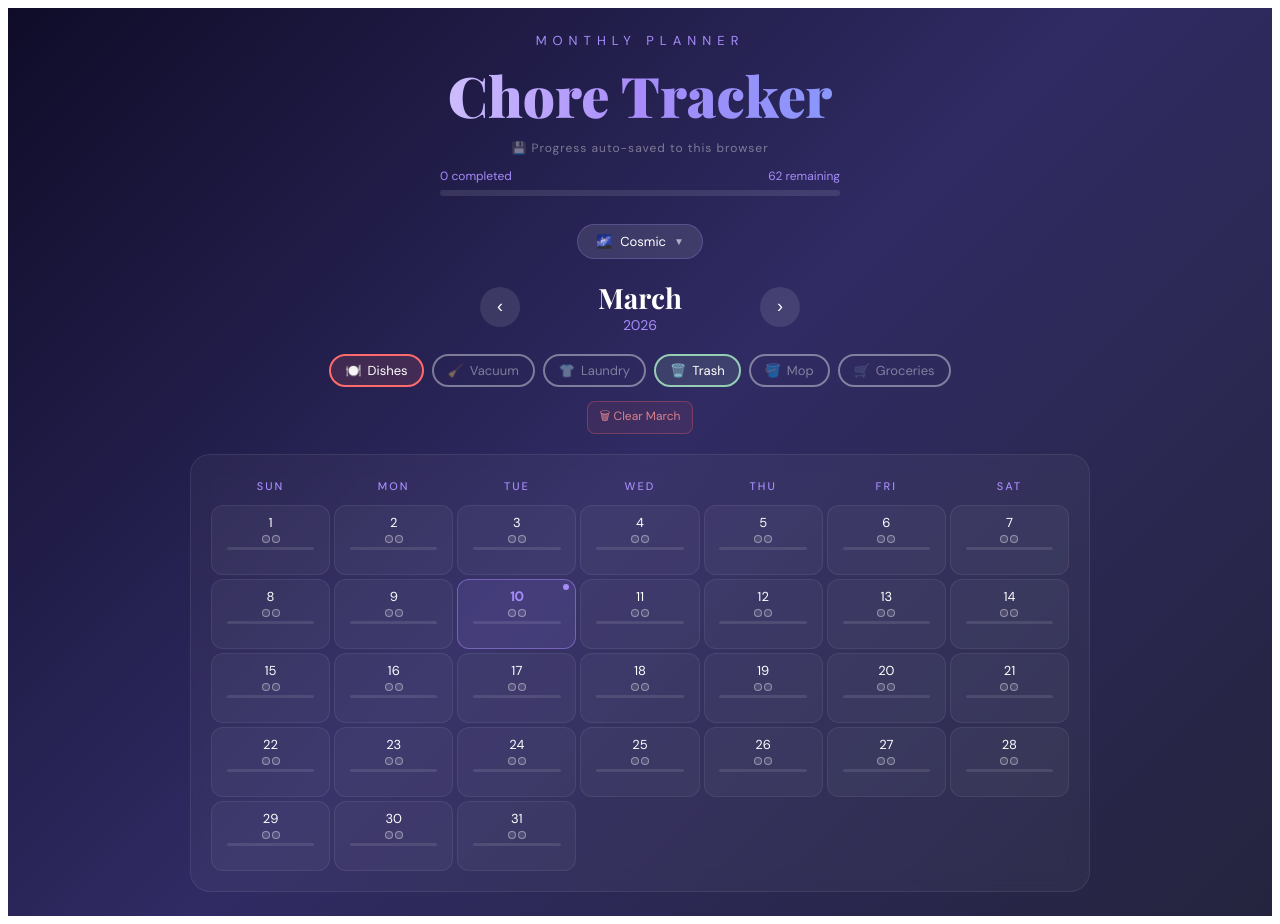
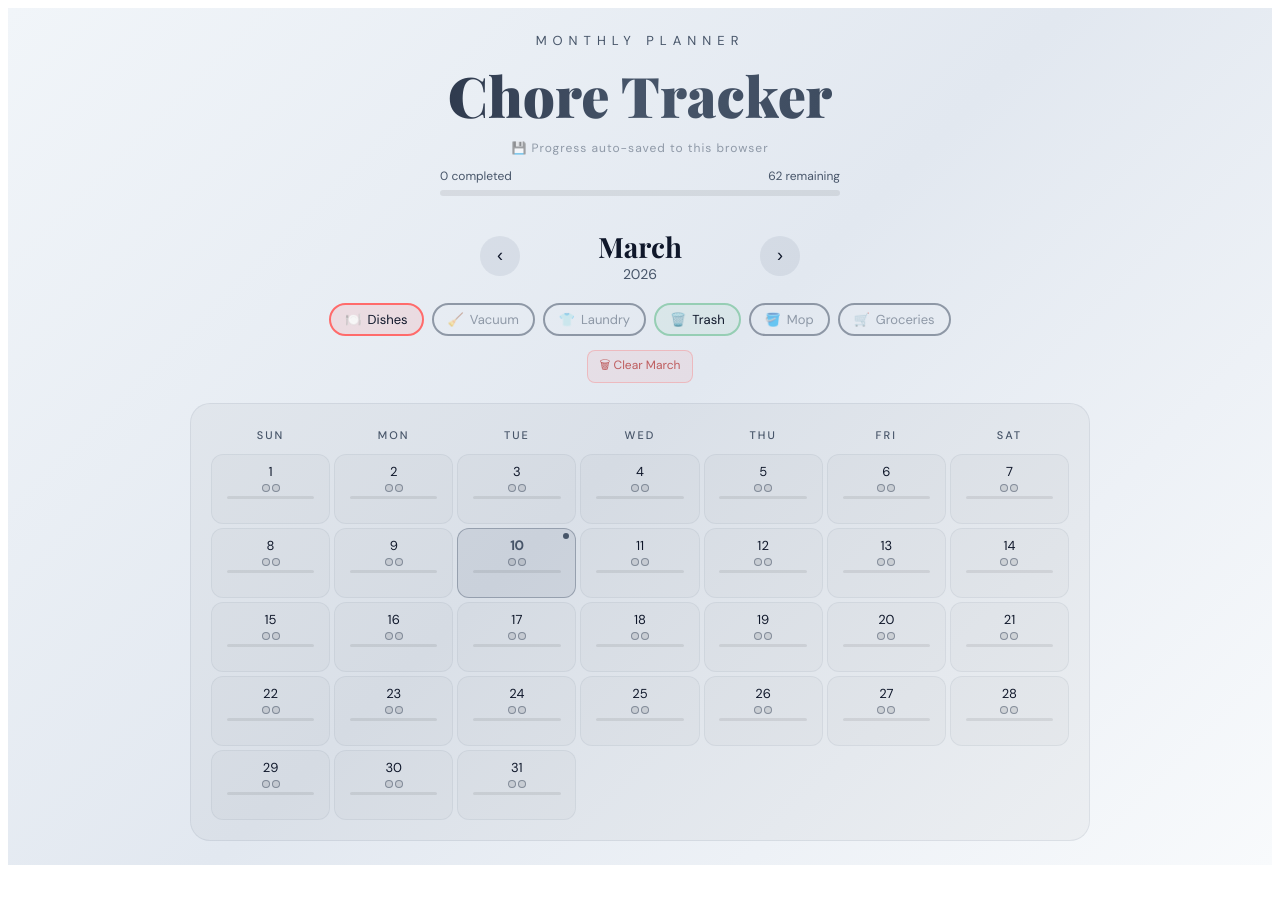
Before and after one commit to itsippis/chore-tracker, a React (Vite) app: page / in a window 1280 px wide. After the commit the page ends 873 px from the top, so only its background shows below. Built offline with nearby package versions, Linux system fonts and the light colour scheme.

Commit message:
Update to theme settings;set to slate

```diff
--- a/src/App.jsx
+++ b/src/App.jsx
@@ -9,74 +9,7 @@ const CHORES = [
   { id: 6, name: "Groceries", icon: "🛒", color: "#DDA0DD" },
 ];
 
-const THEMES = {
-  cosmic: {
-    name: "Cosmic", emoji: "🌌",
-    bg: "linear-gradient(135deg, #0f0c29, #302b63, #24243e)",
-    card: "rgba(255,255,255,0.04)", cardBorder: "rgba(255,255,255,0.08)",
-    accent: "#a78bfa", accent2: "#60a5fa", text: "#ffffff",
-    textMuted: "rgba(255,255,255,0.4)", panelBg: "rgba(255,255,255,0.06)",
-    panelBorder: "rgba(167,139,250,0.3)", dayBg: "rgba(255,255,255,0.04)",
-    dayBorder: "rgba(255,255,255,0.07)", todayBg: "rgba(167,139,250,0.12)",
-    todayBorder: "rgba(167,139,250,0.5)", selBg: "rgba(167,139,250,0.2)",
-    selBorder: "#a78bfa", progressBg: "rgba(255,255,255,0.1)",
-    progressFill: "linear-gradient(90deg, #a78bfa, #60a5fa)",
-    choreDoneFill: "#4ECDC4", btnBg: "rgba(255,255,255,0.1)",
-  },
-  forest: {
-    name: "Forest", emoji: "🌿",
-    bg: "linear-gradient(135deg, #1a2f1a, #2d4a2d, #1a3320)",
-    card: "rgba(255,255,255,0.05)", cardBorder: "rgba(100,200,100,0.1)",
-    accent: "#6ddb6d", accent2: "#a8e6a8", text: "#e8f5e8",
-    textMuted: "rgba(200,240,200,0.45)", panelBg: "rgba(100,200,100,0.07)",
-    panelBorder: "rgba(109,219,109,0.3)", dayBg: "rgba(255,255,255,0.04)",
-    dayBorder: "rgba(100,200,100,0.1)", todayBg: "rgba(109,219,109,0.12)",
-    todayBorder: "rgba(109,219,109,0.5)", selBg: "rgba(109,219,109,0.2)",
-    selBorder: "#6ddb6d", progressBg: "rgba(255,255,255,0.1)",
-    progressFill: "linear-gradient(90deg, #6ddb6d, #a8e6a8)",
-    choreDoneFill: "#52c97a", btnBg: "rgba(100,200,100,0.15)",
-  },
-  sunset: {
-    name: "Sunset", emoji: "🌅",
-    bg: "linear-gradient(135deg, #2d1b00, #4a2800, #3d1a0f)",
-    card: "rgba(255,255,255,0.04)", cardBorder: "rgba(255,160,50,0.1)",
-    accent: "#ffaa44", accent2: "#ff7744", text: "#fff4e6",
-    textMuted: "rgba(255,220,170,0.45)", panelBg: "rgba(255,160,50,0.07)",
-    panelBorder: "rgba(255,170,68,0.3)", dayBg: "rgba(255,255,255,0.04)",
-    dayBorder: "rgba(255,160,50,0.1)", todayBg: "rgba(255,170,68,0.12)",
-    todayBorder: "rgba(255,170,68,0.5)", selBg: "rgba(255,170,68,0.2)",
-    selBorder: "#ffaa44", progressBg: "rgba(255,255,255,0.1)",
-    progressFill: "linear-gradient(90deg, #ffaa44, #ff7744)",
-    choreDoneFill: "#ffcc44", btnBg: "rgba(255,160,50,0.15)",
-  },
-  ocean: {
-    name: "Ocean", emoji: "🌊",
-    bg: "linear-gradient(135deg, #001a2e, #003355, #001f3f)",
-    card: "rgba(255,255,255,0.04)", cardBorder: "rgba(50,180,220,0.1)",
-    accent: "#38bdf8", accent2: "#22d3ee", text: "#e0f4ff",
-    textMuted: "rgba(180,230,255,0.45)", panelBg: "rgba(50,180,220,0.07)",
-    panelBorder: "rgba(56,189,248,0.3)", dayBg: "rgba(255,255,255,0.04)",
-    dayBorder: "rgba(50,180,220,0.1)", todayBg: "rgba(56,189,248,0.12)",
-    todayBorder: "rgba(56,189,248,0.5)", selBg: "rgba(56,189,248,0.2)",
-    selBorder: "#38bdf8", progressBg: "rgba(255,255,255,0.1)",
-    progressFill: "linear-gradient(90deg, #38bdf8, #22d3ee)",
-    choreDoneFill: "#34d399", btnBg: "rgba(50,180,220,0.15)",
-  },
-  rose: {
-    name: "Rose", emoji: "🌸",
-    bg: "linear-gradient(135deg, #f9f0f3, #fce4ec, #f3e5f5)",
-    card: "rgba(0,0,0,0.03)", cardBorder: "rgba(200,100,130,0.12)",
-    accent: "#e05c8a", accent2: "#c2185b", text: "#2d1a22",
-    textMuted: "rgba(100,50,70,0.5)", panelBg: "rgba(200,100,130,0.06)",
-    panelBorder: "rgba(224,92,138,0.25)", dayBg: "rgba(0,0,0,0.02)",
-    dayBorder: "rgba(200,100,130,0.1)", todayBg: "rgba(224,92,138,0.1)",
-    todayBorder: "rgba(224,92,138,0.45)", selBg: "rgba(224,92,138,0.15)",
-    selBorder: "#e05c8a", progressBg: "rgba(0,0,0,0.08)",
-    progressFill: "linear-gradient(90deg, #e05c8a, #c2185b)",
-    choreDoneFill: "#e05c8a", btnBg: "rgba(200,100,130,0.12)",
-  },
-  slate: {
-    name: "Slate", emoji: "🪨",
+const T = {
   bg: "linear-gradient(135deg, #f1f5f9, #e2e8f0, #f8fafc)",
   card: "rgba(0,0,0,0.03)", cardBorder: "rgba(100,116,139,0.12)",
   accent: "#475569", accent2: "#334155", text: "#0f172a",
@@ -87,7 +20,6 @@ const THEMES = {
   selBorder: "#475569", progressBg: "rgba(0,0,0,0.08)",
   progressFill: "linear-gradient(90deg, #475569, #334155)",
   choreDoneFill: "#475569", btnBg: "rgba(100,116,139,0.12)",
-  },
 };
 
 const MONTHS = ["January","February","March","April","May","June","July","August","September","October","November","December"];
@@ -113,11 +45,8 @@ export default function ChoreTracker() {
   const [year, setYear] = useState(today.getFullYear());
   const [completed, setCompleted] = useLocalStorage("chore-completed", {});
   const [activeChores, setActiveChores] = useLocalStorage("chore-active", [1, 4]);
-  const [themeKey, setThemeKey] = useLocalStorage("chore-theme", "cosmic");
   const [selectedDay, setSelectedDay] = useState(null);
-  const [showThemes, setShowThemes] = useState(false);
 
-  const t = THEMES[themeKey] || THEMES.cosmic;
   const daysInMonth = getDaysInMonth(month, year);
   const firstDay = getFirstDay(month, year);
 
@@ -145,68 +74,42 @@ export default function ChoreTracker() {
     setCompleted(prev => { const n = {...prev}; Object.keys(n).forEach(k => { if (k.startsWith(prefix)) delete n[k]; }); return n; });
   };
 
-  const isDark = !["rose","slate"].includes(themeKey);
-
   return (
-    <div style={{ minHeight: "100vh", background: t.bg, fontFamily: "'Georgia', serif", padding: "24px 16px", color: t.text, transition: "background 0.4s, color 0.3s" }}>
+    <div style={{ minHeight: "100vh", background: T.bg, fontFamily: "'Georgia', serif", padding: "24px 16px", color: T.text }}>
       <style>{`
         @import url('https://fonts.googleapis.com/css2?family=Playfair+Display:wght@400;700;900&family=DM+Sans:wght@300;400;500&display=swap');
         * { box-sizing: border-box; }
         .day-cell { transition: all 0.2s ease; cursor: pointer; }
         .day-cell:hover { transform: scale(1.04); z-index: 10; }
-        .nav-btn { transition: all 0.2s; cursor: pointer; border: none; color: ${t.text}; border-radius: 50%; width: 40px; height: 40px; font-size: 18px; display: flex; align-items: center; justify-content: center; background: ${t.btnBg}; }
-        .nav-btn:hover { opacity: 0.8; transform: scale(1.1); }
+        .nav-btn { transition: all 0.2s; cursor: pointer; border: none; color: ${T.text}; border-radius: 50%; width: 40px; height: 40px; font-size: 18px; display: flex; align-items: center; justify-content: center; background: ${T.btnBg}; }
+        .nav-btn:hover { opacity: 0.7; transform: scale(1.1); }
         .panel-slide { animation: slideIn 0.25s ease; }
         @keyframes slideIn { from { opacity:0; transform: translateY(10px); } to { opacity:1; transform: translateY(0); } }
         .progress-fill { transition: width 0.6s cubic-bezier(0.4,0,0.2,1); }
-        .theme-btn { transition: all 0.2s; cursor: pointer; }
-        .theme-btn:hover { transform: scale(1.08); }
-        .clear-btn { transition: all 0.2s; cursor: pointer; border: 1px solid rgba(255,100,100,0.3); background: rgba(255,100,100,0.08); color: rgba(255,150,150,0.8); border-radius: 8px; padding: 5px 12px; font-size: 12px; font-family: 'DM Sans', sans-serif; }
-        .clear-btn:hover { background: rgba(255,100,100,0.2); }
+        .clear-btn { transition: all 0.2s; cursor: pointer; border: 1px solid rgba(255,100,100,0.3); background: rgba(255,100,100,0.08); color: rgba(180,60,60,0.8); border-radius: 8px; padding: 5px 12px; font-size: 12px; font-family: 'DM Sans', sans-serif; }
+        .clear-btn:hover { background: rgba(255,100,100,0.15); }
         ::-webkit-scrollbar { width: 4px; }
-        ::-webkit-scrollbar-thumb { background: rgba(128,128,128,0.3); border-radius: 2px; }
+        ::-webkit-scrollbar-thumb { background: rgba(100,116,139,0.3); border-radius: 2px; }
       `}</style>
 
       <div style={{ maxWidth: 900, margin: "0 auto" }}>
 
         {/* Header */}
-        <div style={{ textAlign: "center", marginBottom: 28 }}>
-          <div style={{ fontSize: 13, letterSpacing: 6, color: t.accent, textTransform: "uppercase", marginBottom: 8, fontFamily: "'DM Sans', sans-serif" }}>Monthly Planner</div>
-          <h1 style={{ fontFamily: "'Playfair Display', serif", fontSize: "clamp(2rem, 5vw, 3.5rem)", fontWeight: 900, margin: 0, background: `linear-gradient(90deg, ${t.text}, ${t.accent}, ${t.accent2})`, WebkitBackgroundClip: "text", WebkitTextFillColor: "transparent" }}>
+        <div style={{ textAlign: "center", marginBottom: 32 }}>
+          <div style={{ fontSize: 13, letterSpacing: 6, color: T.accent, textTransform: "uppercase", marginBottom: 8, fontFamily: "'DM Sans', sans-serif" }}>Monthly Planner</div>
+          <h1 style={{ fontFamily: "'Playfair Display', serif", fontSize: "clamp(2rem, 5vw, 3.5rem)", fontWeight: 900, margin: 0, background: `linear-gradient(90deg, ${T.text}, ${T.accent}, ${T.accent2})`, WebkitBackgroundClip: "text", WebkitTextFillColor: "transparent" }}>
             Chore Tracker
           </h1>
-          <div style={{ marginTop: 8, fontSize: 12, color: t.textMuted, fontFamily: "'DM Sans', sans-serif", letterSpacing: 1 }}>
+          <div style={{ marginTop: 8, fontSize: 12, color: T.textMuted, fontFamily: "'DM Sans', sans-serif", letterSpacing: 1 }}>
             💾 Progress auto-saved to this browser
           </div>
-          {/* Progress bar */}
           <div style={{ marginTop: 12, maxWidth: 400, margin: "12px auto 0" }}>
-            <div style={{ display: "flex", justifyContent: "space-between", fontSize: 12, color: t.accent, fontFamily: "'DM Sans', sans-serif", marginBottom: 6 }}>
+            <div style={{ display: "flex", justifyContent: "space-between", fontSize: 12, color: T.accent, fontFamily: "'DM Sans', sans-serif", marginBottom: 6 }}>
               <span>{totalDone} completed</span><span>{totalPossible - totalDone} remaining</span>
             </div>
-            <div style={{ height: 6, background: t.progressBg, borderRadius: 99, overflow: "hidden" }}>
-              <div className="progress-fill" style={{ height: "100%", borderRadius: 99, background: t.progressFill, width: `${totalPossible ? (totalDone/totalPossible*100) : 0}%` }} />
+            <div style={{ height: 6, background: T.progressBg, borderRadius: 99, overflow: "hidden" }}>
+              <div className="progress-fill" style={{ height: "100%", borderRadius: 99, background: T.progressFill, width: `${totalPossible ? (totalDone/totalPossible*100) : 0}%` }} />
             </div>
-          </div>
-        </div>
-
-        {/* Theme picker */}
-        <div style={{ display: "flex", justifyContent: "center", marginBottom: 20 }}>
-          <div style={{ position: "relative" }}>
-            <button className="theme-btn" onClick={() => setShowThemes(p => !p)}
-              style={{ display: "flex", alignItems: "center", gap: 8, padding: "8px 18px", borderRadius: 99, border: `1.5px solid ${t.accent}44`, background: t.btnBg, color: t.text, fontFamily: "'DM Sans', sans-serif", fontSize: 13, cursor: "pointer" }}>
-              <span>{t.emoji}</span><span>{t.name}</span><span style={{ fontSize: 10, opacity: 0.6 }}>▼</span>
-            </button>
-            {showThemes && (
-              <div className="panel-slide" style={{ position: "absolute", top: "calc(100% + 8px)", left: "50%", transform: "translateX(-50%)", background: isDark ? "#1e1e2e" : "#fff", border: `1px solid ${t.accent}44`, borderRadius: 16, padding: 12, display: "grid", gridTemplateColumns: "repeat(3, 1fr)", gap: 8, zIndex: 100, boxShadow: "0 20px 60px rgba(0,0,0,0.4)", minWidth: 260 }}>
-                {Object.entries(THEMES).map(([key, th]) => (
-                  <button key={key} className="theme-btn" onClick={() => { setThemeKey(key); setShowThemes(false); }}
-                    style={{ display: "flex", flexDirection: "column", alignItems: "center", gap: 4, padding: "10px 8px", borderRadius: 12, border: `2px solid ${themeKey === key ? th.accent : "transparent"}`, background: themeKey === key ? `${th.accent}18` : "transparent", cursor: "pointer", color: isDark ? "#fff" : "#1a1a2e", fontFamily: "'DM Sans', sans-serif", fontSize: 12 }}>
-                    <span style={{ fontSize: 22 }}>{th.emoji}</span>
-                    <span>{th.name}</span>
-                  </button>
-                ))}
-              </div>
-            )}
           </div>
         </div>
 
@@ -214,8 +117,8 @@ export default function ChoreTracker() {
         <div style={{ display: "flex", alignItems: "center", justifyContent: "center", gap: 20, marginBottom: 20 }}>
           <button className="nav-btn" onClick={prevMonth}>‹</button>
           <div style={{ textAlign: "center", minWidth: 200 }}>
-            <div style={{ fontFamily: "'Playfair Display', serif", fontSize: 28, fontWeight: 700, color: t.text }}>{MONTHS[month]}</div>
-            <div style={{ color: t.accent, fontSize: 14, fontFamily: "'DM Sans', sans-serif" }}>{year}</div>
+            <div style={{ fontFamily: "'Playfair Display', serif", fontSize: 28, fontWeight: 700, color: T.text }}>{MONTHS[month]}</div>
+            <div style={{ color: T.accent, fontSize: 14, fontFamily: "'DM Sans', sans-serif" }}>{year}</div>
           </div>
           <button className="nav-btn" onClick={nextMonth}>›</button>
         </div>
@@ -224,7 +127,7 @@ export default function ChoreTracker() {
         <div style={{ display: "flex", flexWrap: "wrap", gap: 8, justifyContent: "center", marginBottom: 14 }}>
           {CHORES.map(c => (
             <button key={c.id} onClick={() => setActiveChores(prev => prev.includes(c.id) ? prev.filter(x => x !== c.id) : [...prev, c.id])}
-              style={{ display: "flex", alignItems: "center", gap: 6, padding: "6px 14px", borderRadius: 99, border: `2px solid ${activeChores.includes(c.id) ? c.color : t.textMuted}`, background: activeChores.includes(c.id) ? `${c.color}22` : "transparent", color: activeChores.includes(c.id) ? t.text : t.textMuted, fontSize: 13, fontFamily: "'DM Sans', sans-serif", cursor: "pointer", transition: "all 0.2s" }}>
+              style={{ display: "flex", alignItems: "center", gap: 6, padding: "6px 14px", borderRadius: 99, border: `2px solid ${activeChores.includes(c.id) ? c.color : T.textMuted}`, background: activeChores.includes(c.id) ? `${c.color}22` : "transparent", color: activeChores.includes(c.id) ? T.text : T.textMuted, fontSize: 13, fontFamily: "'DM Sans', sans-serif", cursor: "pointer", transition: "all 0.2s" }}>
               <span>{c.icon}</span><span>{c.name}</span>
             </button>
           ))}
@@ -235,10 +138,10 @@ export default function ChoreTracker() {
         </div>
 
         {/* Calendar */}
-        <div style={{ background: t.card, borderRadius: 20, padding: "20px", backdropFilter: "blur(10px)", border: `1px solid ${t.cardBorder}`, transition: "background 0.4s" }}>
+        <div style={{ background: T.card, borderRadius: 20, padding: "20px", border: `1px solid ${T.cardBorder}` }}>
           <div style={{ display: "grid", gridTemplateColumns: "repeat(7, 1fr)", gap: 4, marginBottom: 8 }}>
             {DAYS.map(d => (
-              <div key={d} style={{ textAlign: "center", fontSize: 11, fontFamily: "'DM Sans', sans-serif", fontWeight: 500, color: t.accent, letterSpacing: 2, padding: "4px 0", textTransform: "uppercase" }}>{d}</div>
+              <div key={d} style={{ textAlign: "center", fontSize: 11, fontFamily: "'DM Sans', sans-serif", fontWeight: 500, color: T.accent, letterSpacing: 2, padding: "4px 0", textTransform: "uppercase" }}>{d}</div>
             ))}
           </div>
           <div style={{ display: "grid", gridTemplateColumns: "repeat(7, 1fr)", gap: 4 }}>
@@ -251,23 +154,23 @@ export default function ChoreTracker() {
               const sel = selectedDay === day;
               return (
                 <div key={day} className="day-cell" onClick={() => setSelectedDay(sel ? null : day)}
-                  style={{ borderRadius: 12, padding: "8px 4px", minHeight: 70, background: sel ? t.selBg : isToday(day) ? t.todayBg : t.dayBg, border: `1.5px solid ${sel ? t.selBorder : isToday(day) ? t.todayBorder : t.dayBorder}`, display: "flex", flexDirection: "column", alignItems: "center", gap: 4, position: "relative", transition: "background 0.3s, border 0.3s" }}>
-                  <div style={{ fontSize: 13, fontWeight: isToday(day) ? 700 : 400, fontFamily: "'DM Sans', sans-serif", color: isToday(day) ? t.accent : t.text }}>
+                  style={{ borderRadius: 12, padding: "8px 4px", minHeight: 70, background: sel ? T.selBg : isToday(day) ? T.todayBg : T.dayBg, border: `1.5px solid ${sel ? T.selBorder : isToday(day) ? T.todayBorder : T.dayBorder}`, display: "flex", flexDirection: "column", alignItems: "center", gap: 4, position: "relative" }}>
+                  <div style={{ fontSize: 13, fontWeight: isToday(day) ? 700 : 400, fontFamily: "'DM Sans', sans-serif", color: isToday(day) ? T.accent : T.text }}>
                     {day}
-                    {isToday(day) && <span style={{ position: "absolute", top: 4, right: 6, width: 6, height: 6, borderRadius: "50%", background: t.accent, display: "block" }} />}
+                    {isToday(day) && <span style={{ position: "absolute", top: 4, right: 6, width: 6, height: 6, borderRadius: "50%", background: T.accent, display: "block" }} />}
                   </div>
                   {activeChores.length > 0 && (
                     <div style={{ display: "flex", flexWrap: "wrap", gap: 2, justifyContent: "center", maxWidth: 48 }}>
                       {activeChores.map(id => {
                         const chore = CHORES.find(c => c.id === id);
-                        const done = completed[`${year}-${month}-${day}-${id}`];
-                        return <div key={id} title={chore.name} style={{ width: 8, height: 8, borderRadius: "50%", background: done ? chore.color : t.progressBg, border: `1px solid ${done ? chore.color : t.textMuted}`, transition: "all 0.2s" }} />;
+                        const isDone = completed[`${year}-${month}-${day}-${id}`];
+                        return <div key={id} title={chore.name} style={{ width: 8, height: 8, borderRadius: "50%", background: isDone ? chore.color : T.progressBg, border: `1px solid ${isDone ? chore.color : T.textMuted}`, transition: "all 0.2s" }} />;
                       })}
                     </div>
                   )}
                   {total > 0 && (
-                    <div style={{ width: "80%", height: 3, background: t.progressBg, borderRadius: 99, overflow: "hidden" }}>
-                      <div style={{ height: "100%", width: `${pct * 100}%`, background: allDone ? t.choreDoneFill : t.progressFill, borderRadius: 99, transition: "width 0.3s" }} />
+                    <div style={{ width: "80%", height: 3, background: T.progressBg, borderRadius: 99, overflow: "hidden" }}>
+                      <div style={{ height: "100%", width: `${pct * 100}%`, background: allDone ? T.choreDoneFill : T.progressFill, borderRadius: 99, transition: "width 0.3s" }} />
                     </div>
                   )}
                   {allDone && <span style={{ fontSize: 10 }}>✅</span>}
@@ -279,15 +182,15 @@ export default function ChoreTracker() {
 
         {/* Day panel */}
         {selectedDay && (
-          <div className="panel-slide" style={{ marginTop: 16, background: t.panelBg, borderRadius: 20, padding: "24px", border: `1px solid ${t.panelBorder}`, backdropFilter: "blur(10px)" }}>
+          <div className="panel-slide" style={{ marginTop: 16, background: T.panelBg, borderRadius: 20, padding: "24px", border: `1px solid ${T.panelBorder}` }}>
             <div style={{ display: "flex", alignItems: "center", justifyContent: "space-between", marginBottom: 20 }}>
-              <h3 style={{ margin: 0, fontFamily: "'Playfair Display', serif", fontSize: 22, color: t.text }}>
+              <h3 style={{ margin: 0, fontFamily: "'Playfair Display', serif", fontSize: 22, color: T.text }}>
                 {MONTHS[month]} {selectedDay}{isToday(selectedDay) ? " — Today" : ""}
               </h3>
-              <button onClick={() => setSelectedDay(null)} style={{ background: "none", border: "none", color: t.accent, fontSize: 20, cursor: "pointer" }}>×</button>
+              <button onClick={() => setSelectedDay(null)} style={{ background: "none", border: "none", color: T.accent, fontSize: 20, cursor: "pointer" }}>×</button>
             </div>
             {activeChores.length === 0 ? (
-              <p style={{ color: t.textMuted, fontFamily: "'DM Sans', sans-serif" }}>No chores selected. Toggle chores above.</p>
+              <p style={{ color: T.textMuted, fontFamily: "'DM Sans', sans-serif" }}>No chores selected. Toggle chores above.</p>
             ) : (
               <div style={{ display: "grid", gridTemplateColumns: "repeat(auto-fill, minmax(160px, 1fr))", gap: 12 }}>
                 {activeChores.map(id => {
@@ -295,7 +198,7 @@ export default function ChoreTracker() {
                   const done = !!completed[`${year}-${month}-${selectedDay}-${id}`];
                   return (
                     <button key={id} onClick={() => toggleChore(selectedDay, id)}
-                      style={{ display: "flex", alignItems: "center", gap: 10, padding: "14px 16px", borderRadius: 14, background: done ? `${chore.color}28` : t.dayBg, border: `2px solid ${done ? chore.color : t.dayBorder}`, color: done ? t.text : t.textMuted, cursor: "pointer", transition: "all 0.2s", fontFamily: "'DM Sans', sans-serif", fontSize: 15, fontWeight: 500, textAlign: "left" }}>
+                      style={{ display: "flex", alignItems: "center", gap: 10, padding: "14px 16px", borderRadius: 14, background: done ? `${chore.color}28` : T.dayBg, border: `2px solid ${done ? chore.color : T.dayBorder}`, color: done ? T.text : T.textMuted, cursor: "pointer", transition: "all 0.2s", fontFamily: "'DM Sans', sans-serif", fontSize: 15, fontWeight: 500, textAlign: "left" }}>
                       <span style={{ fontSize: 22 }}>{chore.icon}</span>
                       <span style={{ flex: 1 }}>{chore.name}</span>
                       <span style={{ fontSize: 16 }}>{done ? "✓" : "○"}</span>
@@ -307,9 +210,6 @@ export default function ChoreTracker() {
           </div>
         )}
       </div>
-
-      {/* Close theme picker on outside click */}
-      {showThemes && <div onClick={() => setShowThemes(false)} style={{ position: "fixed", inset: 0, zIndex: 99 }} />}
     </div>
   );
 }
```
Lines whose indentation alone changed are shown as unchanged.
